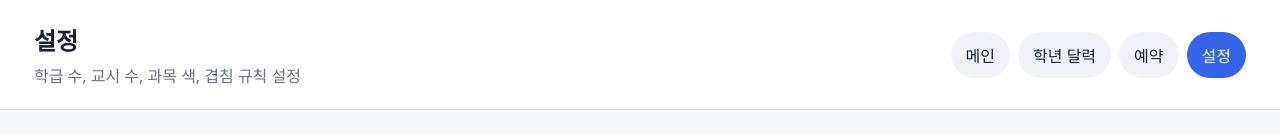
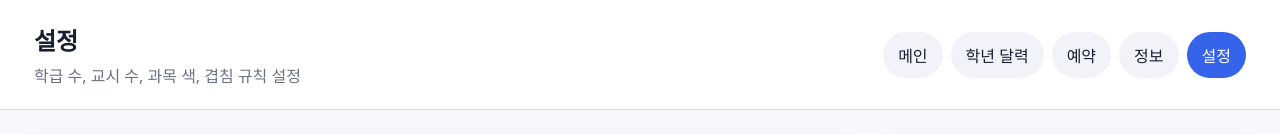
Before and after one commit to yenauna/school, a plain HTML site: page settings.html in a window 1280 px wide. Shown: the top 134 px of the page. Drawn offline with nearby package versions, Linux system fonts and the light colour scheme.

Commit message:
Add '정보' link to navigation in settings.html

```diff
--- a/settings.html
+++ b/settings.html
@@ -10,7 +10,7 @@
 <body>
   <header class="topbar">
     <div><h1>설정</h1><p>학급 수, 교시 수, 과목 색, 겹침 규칙 설정</p></div>
-    <nav><a href="index.html">메인</a><a href="calendar.html">학년 달력</a><a href="reservation.html">예약</a><a class="active" href="settings.html">설정</a></nav>
+    <nav><a href="index.html">메인</a><a href="calendar.html">학년 달력</a><a href="reservation.html">예약</a><a href="index.html#info">정보</a><a class="active" href="settings.html">설정</a></nav>
   </header>
 
   <main class="layout two-col">
```
